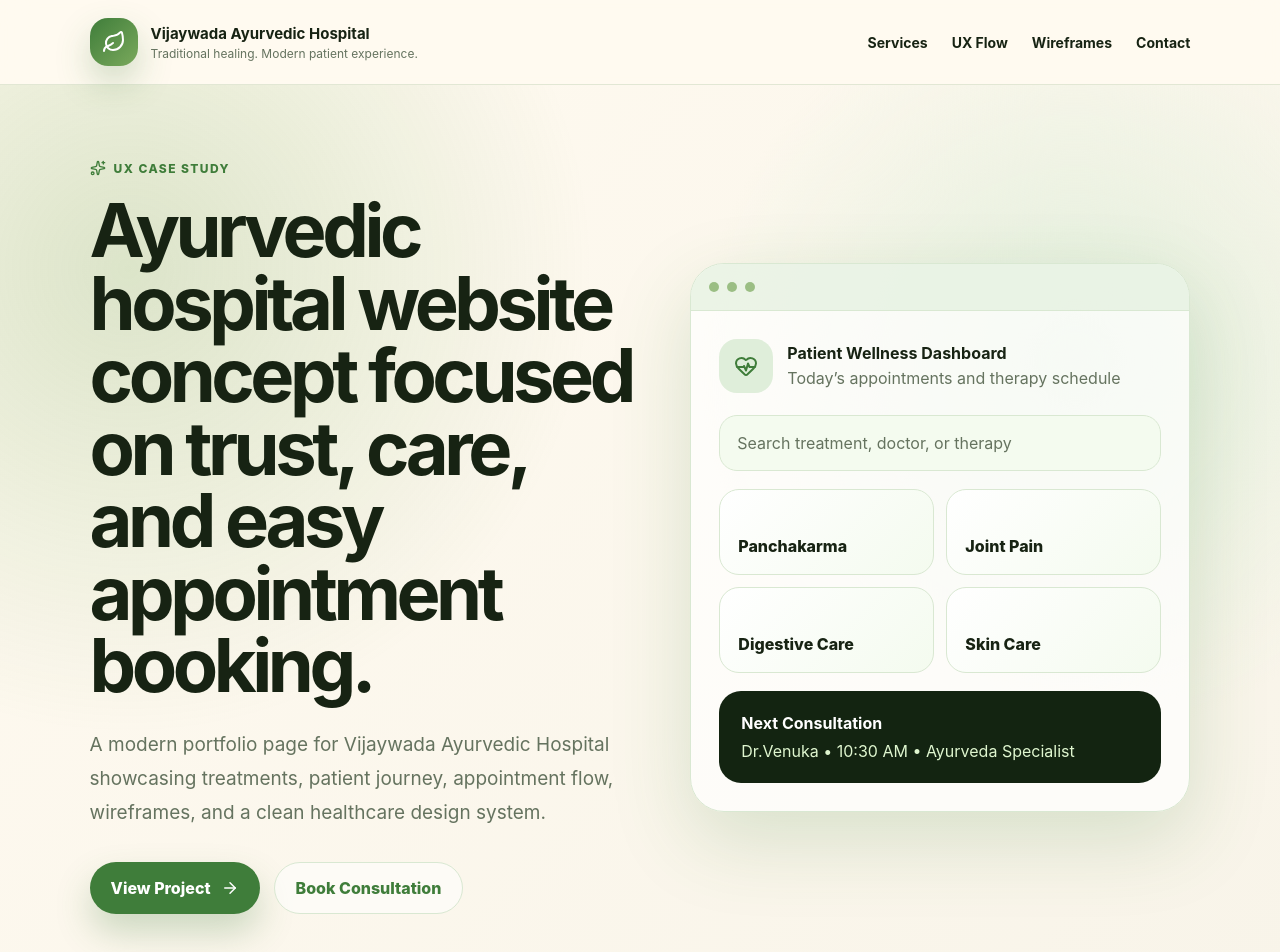
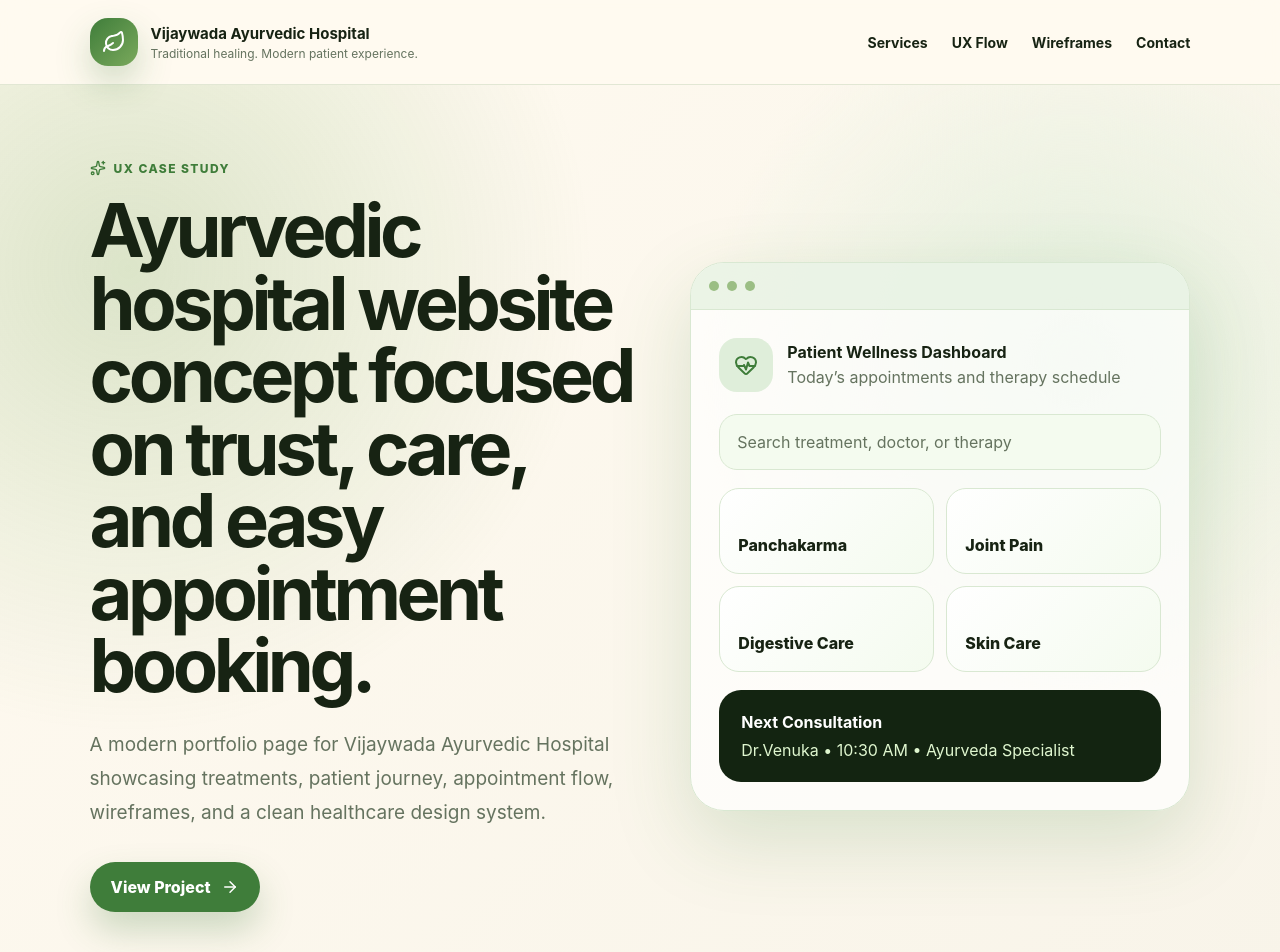
Before and after one commit to saisantosh2427/Ayurvedic, a React (Vite) app: page / in a window 1280 px wide. Shown: the top 952 px of the page. Built offline with nearby package versions, Linux system fonts and the light colour scheme.

Commit message:
Remove Book Consultation hero CTA

```diff
--- a/src/main.jsx
+++ b/src/main.jsx
@@ -102,7 +102,6 @@ function App() {
             <a className="primary" href="#wireframes">
               View Project <ArrowRight size={18} />
             </a>
-            <a className="secondary" href="#contact">Book Consultation</a>
           </div>
         </motion.div>
 
```
